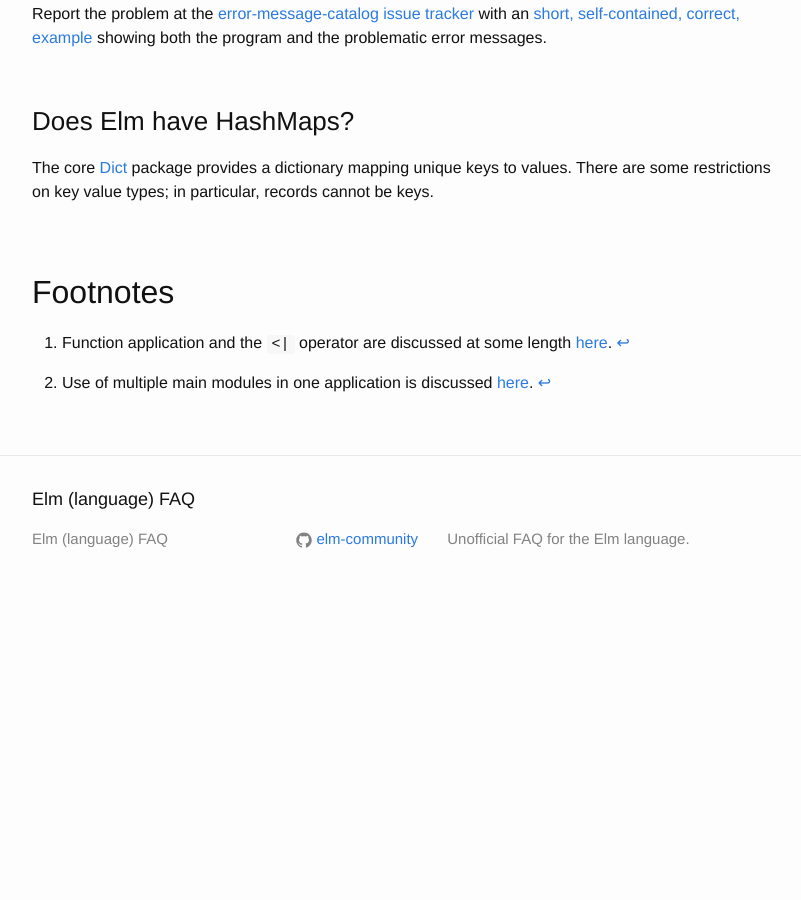
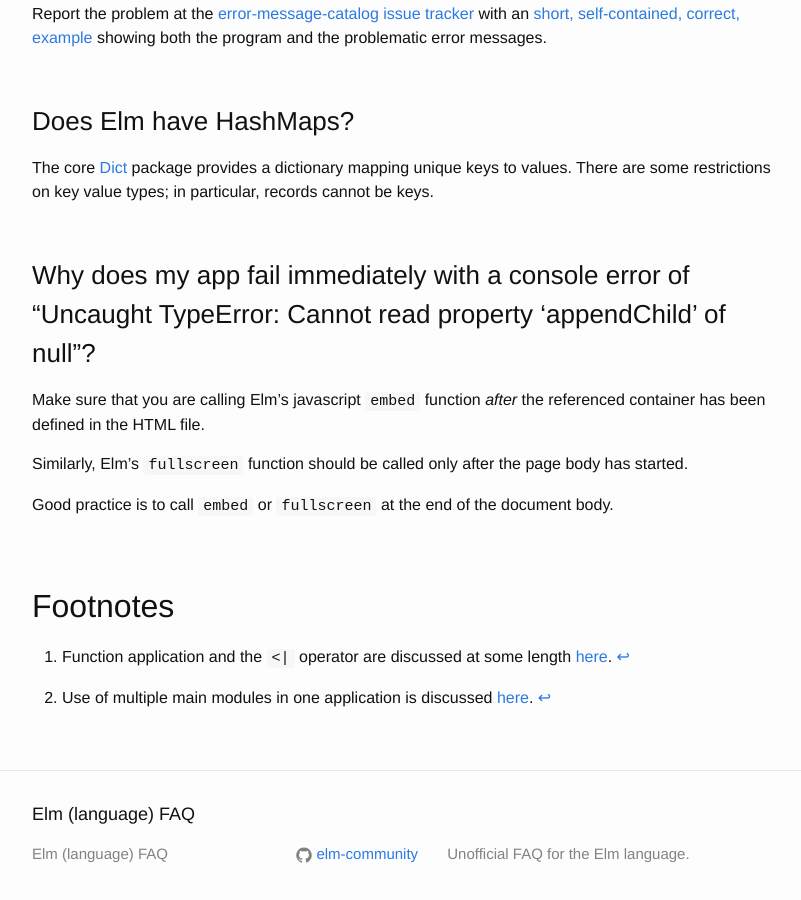
Before and after one commit to gunnarahlberg/elm-faq, a Jekyll site: the page built from index.md, in a window 1280 px wide and 900 px high, scrolled down 4943 px. Shown: the whole window, without its empty margins (238-1039 px from the left). Built offline with Jekyll 4.4.1, drawn with Linux system fonts in a browser that asks for light colours; before the commit the page ends 5554 px from its top, so only the background shows below that.

Commit message:
appendChild problem

```diff
--- a/index.md
+++ b/index.md
@@ -213,4 +213,14 @@ with an [short, self-contained, correct, example](http://sscce.org/) showing bot
 The core [Dict](http://package.elm-lang.org/packages/elm-lang/core/latest/Dict) package provides a dictionary mapping unique keys to values. There are some restrictions on key value types; in particular, records cannot be keys.
 
 
+### Why does my app fail immediately with a console error of "Uncaught TypeError: Cannot read property 'appendChild' of null"?
+
+Make sure that you are calling Elm's javascript `embed` function *after* the
+referenced container has been defined in the HTML file.
+
+Similarly, Elm's `fullscreen` function should be called only after the page body has started.
+
+Good practice is to call `embed` or `fullscreen` at the end of the document body.
+
+
 ## Footnotes
```
